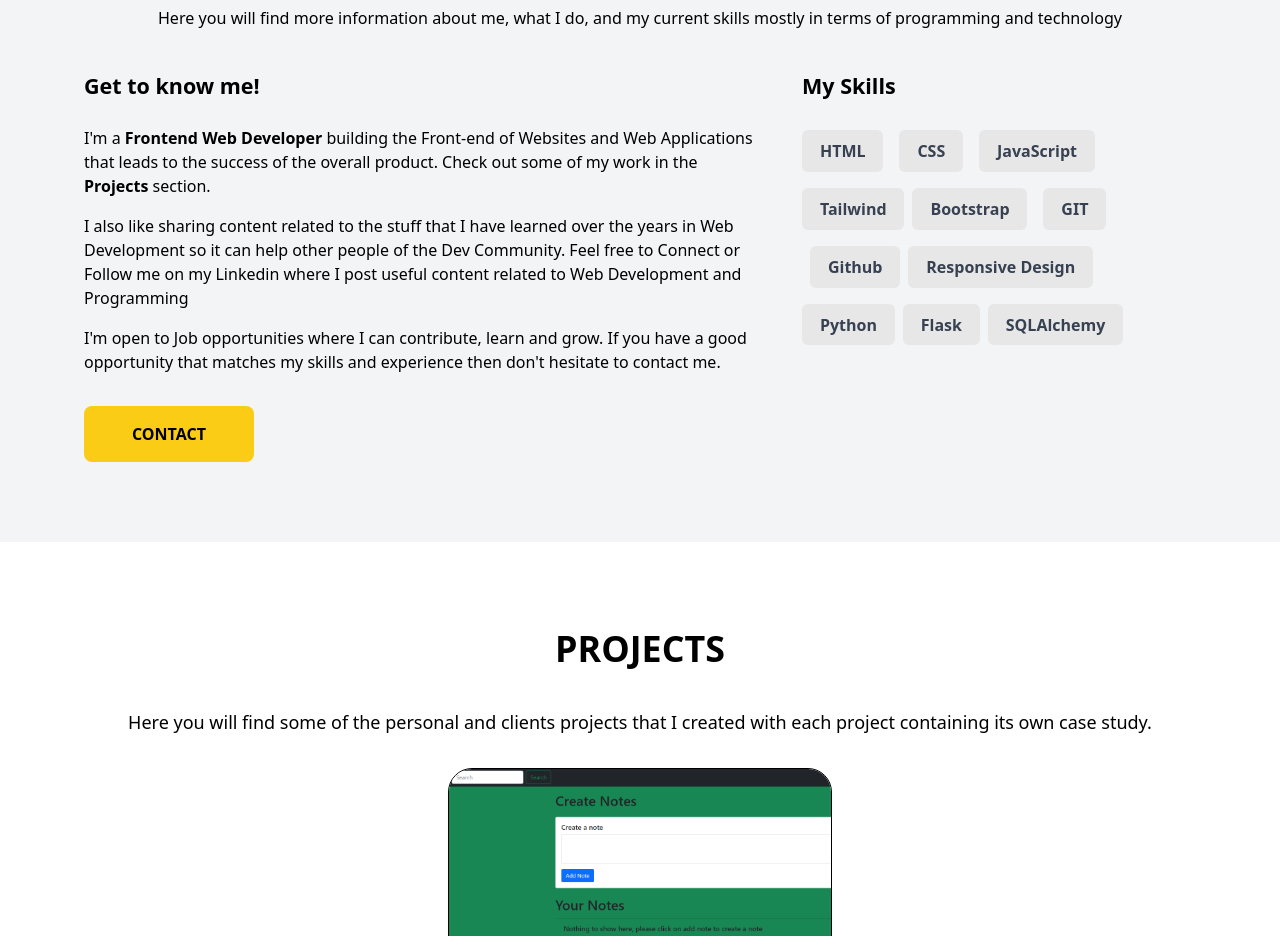
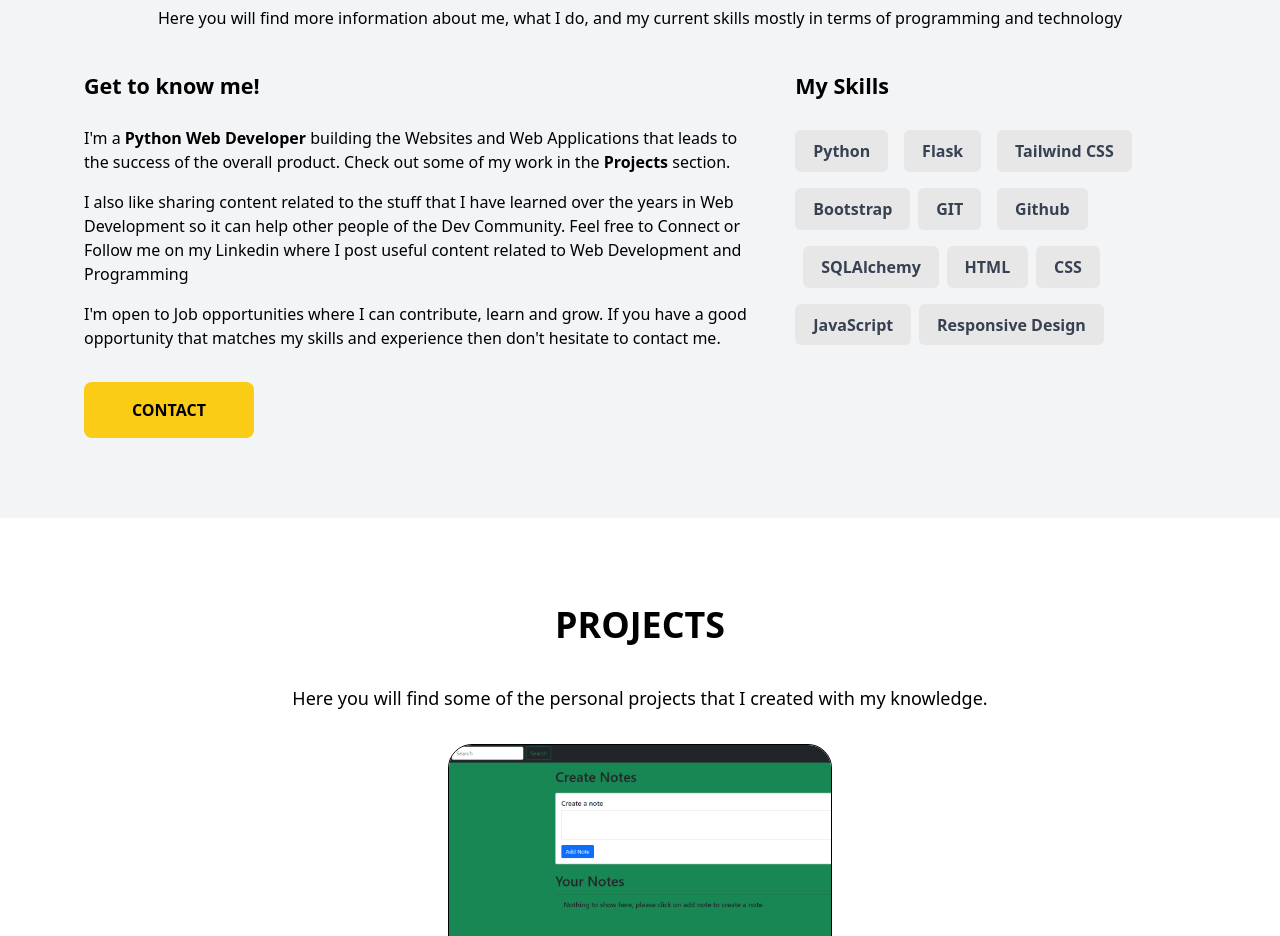
Before and after one commit to ctaneja10/Portfolio-Web, a plain HTML site: page index.html in a window 1280 px wide. Shown: the part 960-1896 px from the top of the page. Drawn offline with Linux system fonts and the light colour scheme.

Commit message:
IndexHtml Edited

```diff
--- a/index.html
+++ b/index.html
@@ -54,9 +54,8 @@
     <main class="h-auto bg-[url('https://wallpapercave.com/wp/wp8814098.jpg')] md:h-screen" id="home">
         <div class="flex flex-col justify-center items-center space-y-8 h-[47rem] md:pt-40">
             <h1 class=" text-center text-[40.32px] font-bold md:text-[60px]">HEY, I'M CHETAN TANEJA</h1>
-            <p class="text-center text-[17px] mx-2 md:text-[22px] md:w-1/2">A Frontend focused Web Developer building
-                the Frontend of
-                Websites and Web Applications that leads to the success of the overall product</p>
+            <p class="text-center text-[17px] mx-2 md:text-[22px] md:w-1/2">A Python (Flask) focused Web Developer building
+                              Websites and Web Applications that leads to the success of the overall product</p>
             <button class="bg-yellow-400 px-12 py-4 rounded-lg font-semibold hover:w md:text-[20px]"><a
                     href="#projects">PROJECTS</a></button>
         </div>
@@ -76,7 +75,7 @@
             <div class="md:flex md:w-[90%] md:m-auto">
                 <div class="mt-10">
                     <h1 class="text-[21.504px] font-bold mb-6 mx-5">Get to know me!</h1>
-                    <p class="mx-5">I'm a <strong>Frontend Web Developer</strong> building the Front-end of Websites and
+                    <p class="mx-5">I'm a <strong>Python Web Developer</strong> building the Websites and
                         Web
                         Applications that leads to the success of the overall product. Check out some of my work in the
                         <strong>Projects</strong> section.
@@ -97,26 +96,22 @@
                     <h1 class="text-[21.504px] font-bold mx-5 mb-7">My Skills</h1>
                     <ul class="flex flex-wrap items-center mx-5">
                         <li class="py-[8.92px] px-[17.92px] bg-[#E7E7E7] font-semibold text-gray-700 rounded-md mr-2">
-                            HTML
+                            Python
                         </li>
 
                         <li class="py-[8.92px] px-[17.92px] bg-[#E7E7E7] font-semibold text-gray-700 rounded-md mx-2">
-                            CSS
+                            Flask
                         </li>
 
                         <li class="py-[8.92px] px-[17.92px] bg-[#E7E7E7] font-semibold text-gray-700 rounded-md mx-2">
-                            JavaScript</li>
-
-                        <li
-                            class="py-[8.92px] px-[17.92px] bg-[#E7E7E7] font-semibold text-gray-700 rounded-md mt-4 mr-2">
-                            Tailwind</li>
+                            Tailwind CSS</li>
 
                         <li
                             class="py-[8.92px] px-[17.92px] bg-[#E7E7E7] font-semibold text-gray-700 rounded-md mt-4 mr-2">
                             Bootstrap</li>
 
                         <li
-                            class="py-[8.92px] px-[17.92px] bg-[#E7E7E7] font-semibold text-gray-700 rounded-md mt-4 mx-2">
+                            class="py-[8.92px] px-[17.92px] bg-[#E7E7E7] font-semibold text-gray-700 rounded-md mt-4 mr-2">
                             GIT</li>
 
                         <li
@@ -124,20 +119,24 @@
                             Github</li>
 
                         <li
-                            class="py-[8.92px] px-[17.92px] bg-[#E7E7E7] font-semibold text-gray-700 rounded-md mt-4 mr-2">
-                            Responsive Design</li>
+                            class="py-[8.92px] px-[17.92px] bg-[#E7E7E7] font-semibold text-gray-700 rounded-md mt-4 mx-2">
+                            SQLAlchemy</li>
 
                         <li
                             class="py-[8.92px] px-[17.92px] bg-[#E7E7E7] font-semibold text-gray-700 rounded-md mt-4 mr-2">
-                            Python</li>
+                            HTML</li>
 
                         <li
                             class="py-[8.92px] px-[17.92px] bg-[#E7E7E7] font-semibold text-gray-700 rounded-md mt-4 mr-2">
-                            Flask</li>
+                            CSS</li>
 
                         <li
                             class="py-[8.92px] px-[17.92px] bg-[#E7E7E7] font-semibold text-gray-700 rounded-md mt-4 mr-2">
-                            SQLAlchemy</li>
+                            JavaScript</li>
+
+                        <li
+                            class="py-[8.92px] px-[17.92px] bg-[#E7E7E7] font-semibold text-gray-700 rounded-md mt-4 mr-2">
+                            Responsive Design</li>
                     </ul>
                 </div>
             </div>
@@ -148,8 +147,8 @@
     <section id="projects">
         <div class="w-screen h-auto flex flex-col space-y-8 justify-center items-center text-center pt-20 pb-20">
             <h1 class="text-center text-[35.84px] font-bold">PROJECTS</h1>
-            <p class="text-center mx-5 text-[16.128px] md: text-lg">Here you will find some of the personal and clients
-                projects that I created with each project containing its own case study.</p>
+            <p class="text-center mx-5 text-[16.128px] md: text-lg">Here you will find some of the personal
+                projects that I created with my knowledge.</p>
 
             <div class="notesApp w-[24rem]">
                 <img src="/assets/Screenshot (21).cf132505.png" class="cursor-pointer border border-black rounded-3xl hover:blur-sm"
```
